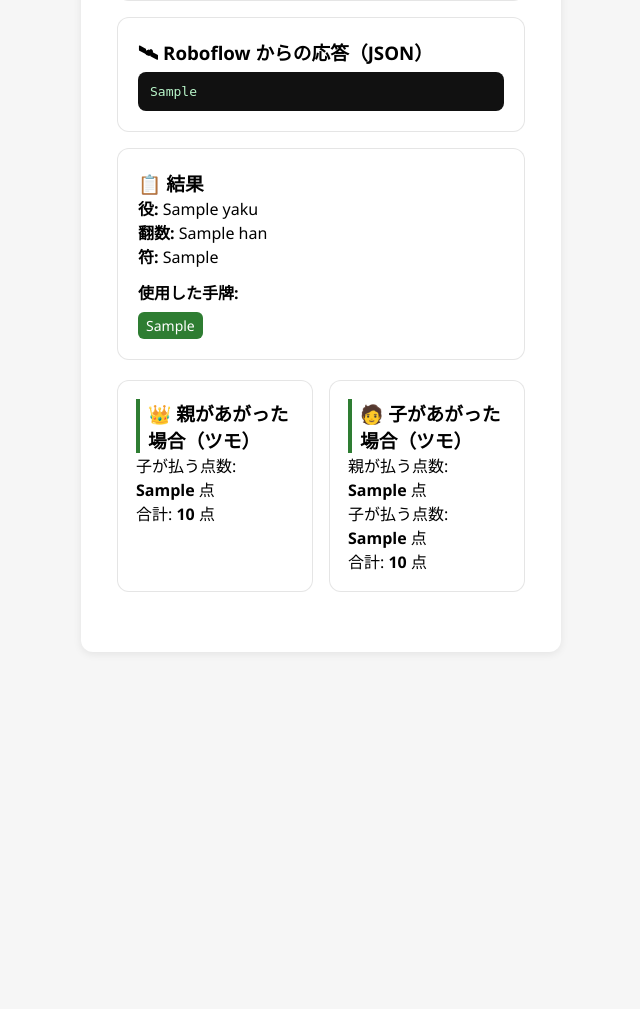
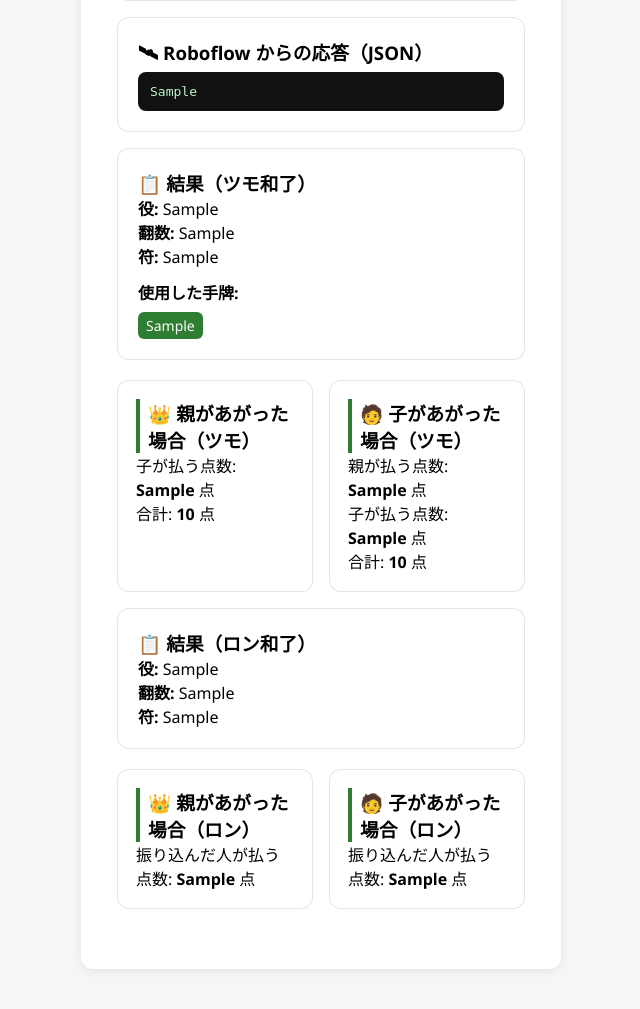
Before and after one commit to yosida-yuta/macnijong, a Flask app: template templates/score.html in a window 1280 px wide. Shown: the part 1030-2039 px from the top of the page, without its empty margins (319-959 px from the left). Before the commit the page ends 1622 px from the top, so only its background shows below. Run offline with Flask 3, Linux system fonts and the light colour scheme; the template is opened without the code that fills it: most values are stand-ins (such as "Sample title", 1, 10 or a date in 2020); grey boxes marked "Sample" are stand-in pictures.

Commit message:
Macni雀 v3.0 ツモ和了/ロン和了の点数表示を完全対応

```diff
--- a/app.py
+++ b/app.py
@@ -823,6 +823,7 @@ def score():
             honors=tiles_honors,
         )
 
+        # 上がり牌（仮：手牌の最後の牌）
         if tiles_man:
             win_tile = TilesConverter.string_to_136_array(man=tiles_man[-1])[0]
         elif tiles_pin:
@@ -832,47 +833,76 @@ def score():
         else:
             win_tile = TilesConverter.string_to_136_array(honors=tiles_honors[-1])[0]
 
-        config = HandConfig(is_tsumo=True)
-        calc = calculator.estimate_hand_value(tiles, win_tile, config=config)
+        # ===========================================
+        # ツモ和了の計算
+        # ===========================================
+        config_tsumo = HandConfig(is_tsumo=True)
+        calc_tsumo = calculator.estimate_hand_value(tiles, win_tile, config=config_tsumo)
 
-        if calc.cost:
-            main = calc.cost["main"]
-            additional = calc.cost["additional"]
+        # ===========================================
+        # ロン和了の計算
+        # ===========================================
+        config_ron = HandConfig(is_tsumo=False)
+        calc_ron = calculator.estimate_hand_value(tiles, win_tile, config=config_ron)
 
-            child_main = main
-            child_add = additional
+        # ===========================================
+        # 子のツモあがり結果
+        # ===========================================
+        if calc_tsumo.cost:
+            main = calc_tsumo.cost["main"]            # 子のツモのとき、親が払う点数
+            additional = calc_tsumo.cost["additional"] # 子のツモのとき、子が払う点数
+
+            # 子のツモあがり
+            child_main = main                          # 親が払う点数
+            child_add = additional                     # 子が払う点数
             child_total = main + additional * 2
 
-            dealer_each = main * 2
-            dealer_total = dealer_each * 3
+            # 親のツモあがり
+            # 親が上がった場合の子が払う点数 = 子が上がった場合の親が払う点数
+            dealer_each = main
+            dealer_total = main * 3
         else:
             child_main = child_add = child_total = "計算不可"
             dealer_each = dealer_total = "計算不可"
 
+        # ===========================================
+        # ロン和了の結果
+        # ===========================================
+        if calc_ron.cost:
+            ron_main = calc_ron.cost["main"]
+            ron_dealer = ron_main * 6 // 4   # 親のロン点数
+            ron_child = ron_main             # 子のロン点数
+        else:
+            ron_main = "計算不可"
+            ron_dealer = "計算不可"
+            ron_child = "計算不可"
+
+        # ===========================================
+        # 結果まとめ
+        # ===========================================
         result = {
-            "yaku": [str(y) for y in calc.yaku] if calc.yaku else "なし",
-            "han": calc.han or "なし",
-            "fu": calc.fu or "なし",
+            "yaku_tsumo": [str(y) for y in calc_tsumo.yaku] if calc_tsumo.yaku else "なし",
+            "han_tsumo": calc_tsumo.han or "なし",
+            "fu_tsumo": calc_tsumo.fu or "なし",
+
+            "yaku_ron": [str(y) for y in calc_ron.yaku] if calc_ron.yaku else "なし",
+            "han_ron": calc_ron.han or "なし",
+            "fu_ron": calc_ron.fu or "なし",
+
+            # ツモ
             "child_main": child_main,
             "child_add": child_add,
             "child_total": child_total,
             "dealer_each": dealer_each,
             "dealer_total": dealer_total,
+
+            # ロン
+            "ron_dealer": ron_dealer,
+            "ron_child": ron_child,
+
             "tiles_used": detected_tiles[:14],
             "ai_tiles": ai_result,
         }
-
-    return render_template(
-        "score.html",
-        result=result,
-        need_more=need_more,
-        detected=detected_pretty,
-        ai_tiles=ai_result,
-        image_url=image_url,
-        saved_path=saved_path,
-        nickname=session.get("nickname", "")
-    )
-
 # ============================================
 # AIテスト
 # ============================================
--- a/templates/score.html
+++ b/templates/score.html
@@ -238,10 +238,10 @@
 
     {% if result %}
     <div class="card-box">
-      <h3>📋 結果</h3>
-      <p><b>役:</b> {{ result.yaku }}</p>
-      <p><b>翻数:</b> {{ result.han }}</p>
-      <p><b>符:</b> {{ result.fu }}</p>
+      <h3>📋 結果（ツモ和了）</h3>
+      <p><b>役:</b> {{ result.yaku_tsumo }}</p>
+      <p><b>翻数:</b> {{ result.han_tsumo }}</p>
+      <p><b>符:</b> {{ result.fu_tsumo }}</p>
 
       <p style="margin-top:12px;"><b>使用した手牌:</b></p>
       <div class="hand-tags">
@@ -265,8 +265,26 @@
         <p>合計: <b>{{ result.child_total }}</b> 点</p>
       </div>
     </div>
+
+    <div class="card-box">
+      <h3>📋 結果（ロン和了）</h3>
+      <p><b>役:</b> {{ result.yaku_ron }}</p>
+      <p><b>翻数:</b> {{ result.han_ron }}</p>
+      <p><b>符:</b> {{ result.fu_ron }}</p>
+    </div>
+
+    <div class="result-grid">
+      <div class="result-box">
+        <h3>👑 親があがった場合（ロン）</h3>
+        <p>振り込んだ人が払う点数: <b>{{ result.ron_dealer }}</b> 点</p>
+      </div>
+
+      <div class="result-box">
+        <h3>🧑 子があがった場合（ロン）</h3>
+        <p>振り込んだ人が払う点数: <b>{{ result.ron_child }}</b> 点</p>
+      </div>
+    </div>
     {% endif %}
-
   </div>
 
 </div>
```
